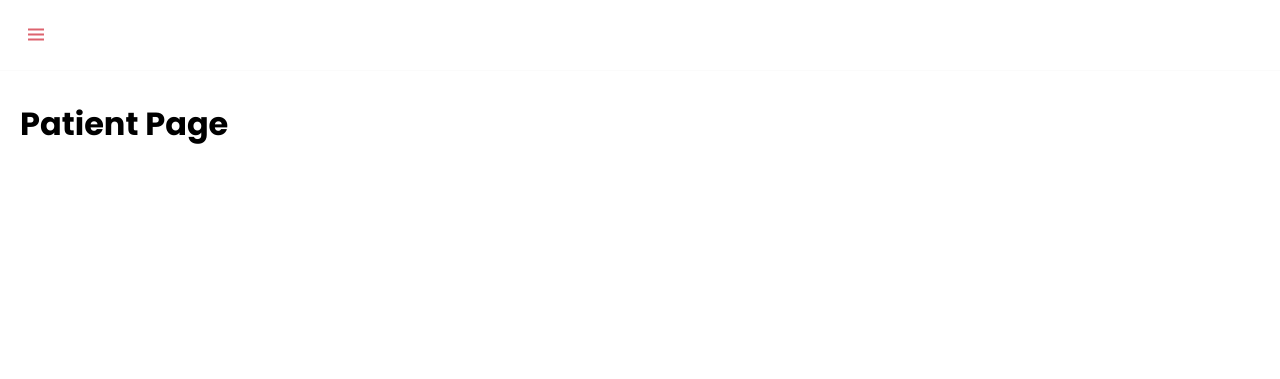
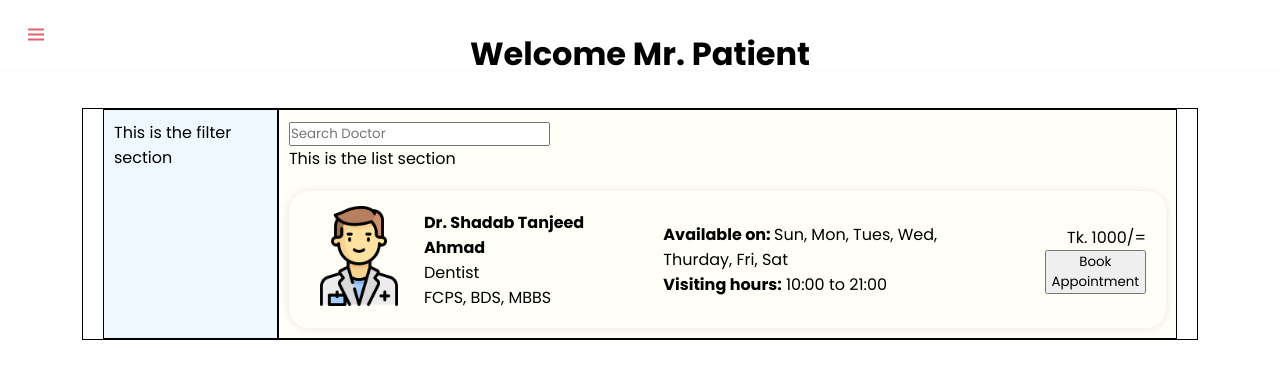
Before and after one commit to ahsanbulbul00/HospiLink, a Django app: page /patient/ in a window 1280 px wide. Shown: the top 379 px of the page. Run offline with Django 5.2, Linux system fonts and the light colour scheme.

Commit message:
basic card design

```diff
--- a/django_project/patient/templates/patient_page.html
+++ b/django_project/patient/templates/patient_page.html
@@ -12,6 +12,77 @@
     <style>
         /* Google Fonts - Poppins */
         @import url("https://fonts.googleapis.com/css2?family=Poppins:wght@300;400;500;600&display=swap");
+
+        .card {
+            display: flex;
+            flex-direction: row;
+            justify-content: center;
+            align-items: center;
+            margin-top: 20px;
+            border-radius: 20px;
+            box-shadow: 0 0 10px rgba(0, 0, 0, 0.1);
+            padding: 15px;
+            padding-left: 20px;
+            padding-right: 20px;
+        }
+
+
+        .search_container {
+            display: flex;
+            flex-direction: row;
+            border: #000000 1px solid;
+            margin-top: 30px;
+            width: 90%;
+            justify-content: space-between;
+        }
+
+        .filter_section {
+            display: flex;
+            flex-direction: column;
+            background-color: #f0f8ff;
+            /* Light blue */
+            padding: 10px;
+            margin-left: 20px;
+            border: #000000 1px solid;
+        }
+
+        .list_section {
+            display: flex;
+            flex-direction: column;
+            background-color: #fffff8;
+            /* Light beige */
+            padding: 10px;
+            border: #000000 1px solid;
+            margin-right: 20px;
+        }
+
+        .card_identity {
+            display: flex;
+            flex-direction: column;
+            justify-content: center;
+            align-items: flex-start;
+            margin-left: 15px;
+            margin-right: 40px;
+        }
+
+        .card_details {
+            display: flex;
+            flex-direction: column;
+            align-items: flex-start;
+            margin-left: 20px;
+            margin-right: 40px;
+        }
+
+        .card_appointment {
+            display: flex;
+            flex-direction: column;
+            justify-content: space-evenly;
+            align-items: flex-end;
+            margin-left: 20px;
+        }
+
+
+
 
         * {
             margin: 0;
@@ -133,9 +204,13 @@
         }
 
         .content {
-            margin-top: 80px;
+            margin-top: 10px;
             /* Adjust this value based on your navbar height */
             padding: 20px;
+            display: flex;
+            flex-direction: column;
+            justify-content: center;
+            align-items: center;
         }
     </style>
 
@@ -203,8 +278,50 @@
     <section class="overlay"></section>
 
     <div class="content">
-        <h1>Patient Page</h1>
-        <!-- Your content here -->
+        <h1>Welcome Mr. Patient</h1>
+        <div class=search_container>
+
+
+            <div class="filter_section">
+                This is the filter section
+            </div>
+            <div class="list_section">
+                <!-- search doctor input with a search logo as button -->
+
+                <div class="search doctor">
+
+                    <form action="/search_doctor" method="GET">
+                        {% csrf_token %}
+                        <input type="text" placeholder="Search Doctor">
+
+                        <br>
+                    </form>
+                </div>
+                This is the list section
+
+                <div class="card" style="width: 100%; height: 120%;">
+                    <div class="card_img">
+                        <img src="{% static 'male_default.png' %}" width="100px" height="100px" class="card-img-top"
+                            alt="Profile Picture">
+                    </div>
+
+                    <div class="card_identity">
+                        <h4 class="card-title">Dr. Shadab Tanjeed Ahmad</h4>
+                        <p class="card-text">Dentist</p>
+                        <p class="card-text">FCPS, BDS, MBBS</p>
+                    </div>
+
+                    <div class="card_details">
+                        <p class="card-text"><b>Available on: </b>Sun, Mon, Tues, Wed, Thurday, Fri, Sat</p>
+                        <p class="card-text"><b>Visiting hours:</b> 10:00 to 21:00</p>
+                    </div>
+
+                    <div class="card_appointment">
+                        <p>Tk. 1000/=</p>
+                        <button type="button" class="btn btn-primary">Book Appointment</button>
+                    </div>
+                </div>
+            </div>
         </div>
 
         <script>
```
Also changed, not shown: django_project/patient/static/female_default.png (added), django_project/patient/static/male_default.png (added), django_project/user_authentication/static/female_default.png (added), django_project/user_authentication/static/male_default.png (added). Lines whose indentation alone changed are shown as unchanged.
